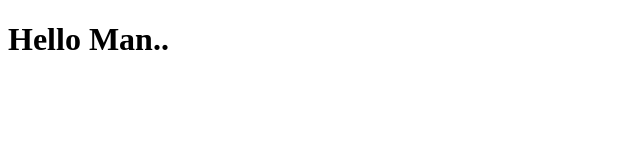
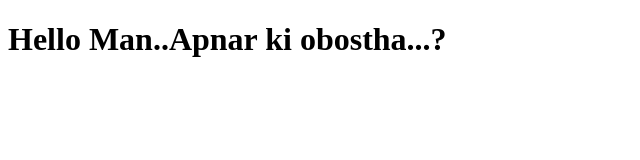
Before and after one commit to masud1989/masud-portfolio, a plain HTML site: page index.html in a window 1280 px wide. Shown: the whole page, without its empty margins (0-640 px from the left). Drawn offline with Linux system fonts and the light colour scheme.

Commit message:
Hello Man+

```diff
--- a/index.html
+++ b/index.html
@@ -8,6 +8,6 @@
     <link rel="stylesheet" href="style.css">
 </head>
 <body>
-    <h1>Hello Man..</h1>
+    <h1>Hello Man..Apnar ki obostha...?</h1>
 </body>
 </html>
```
